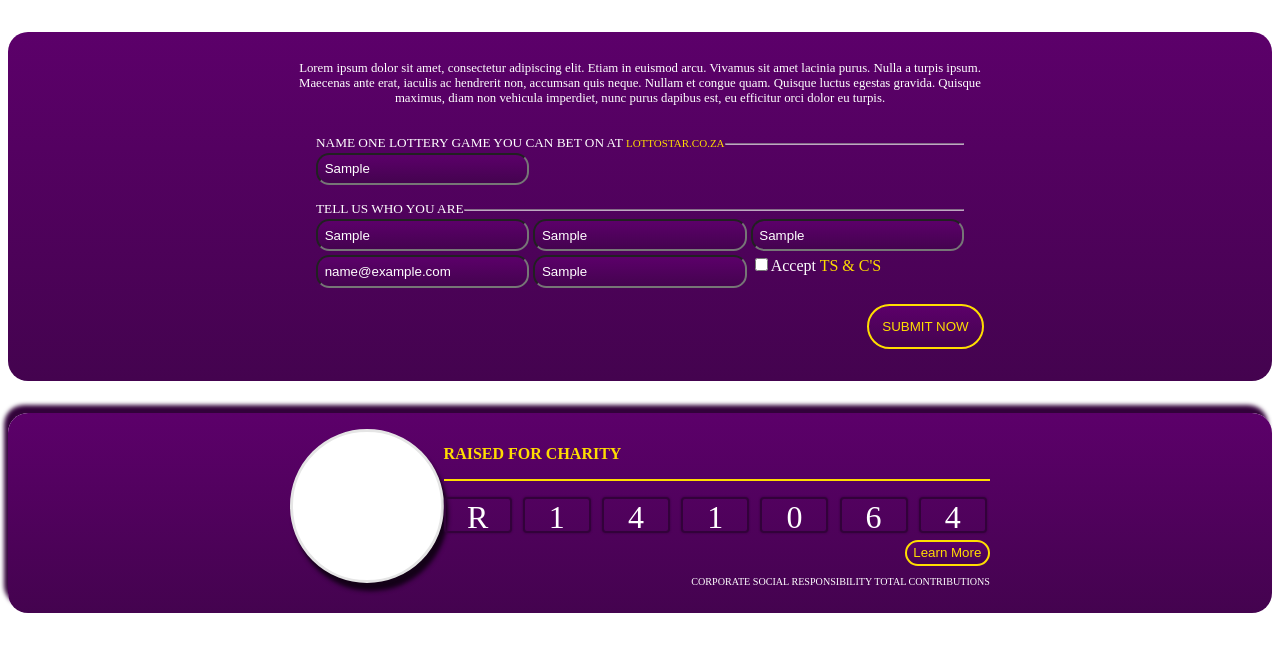
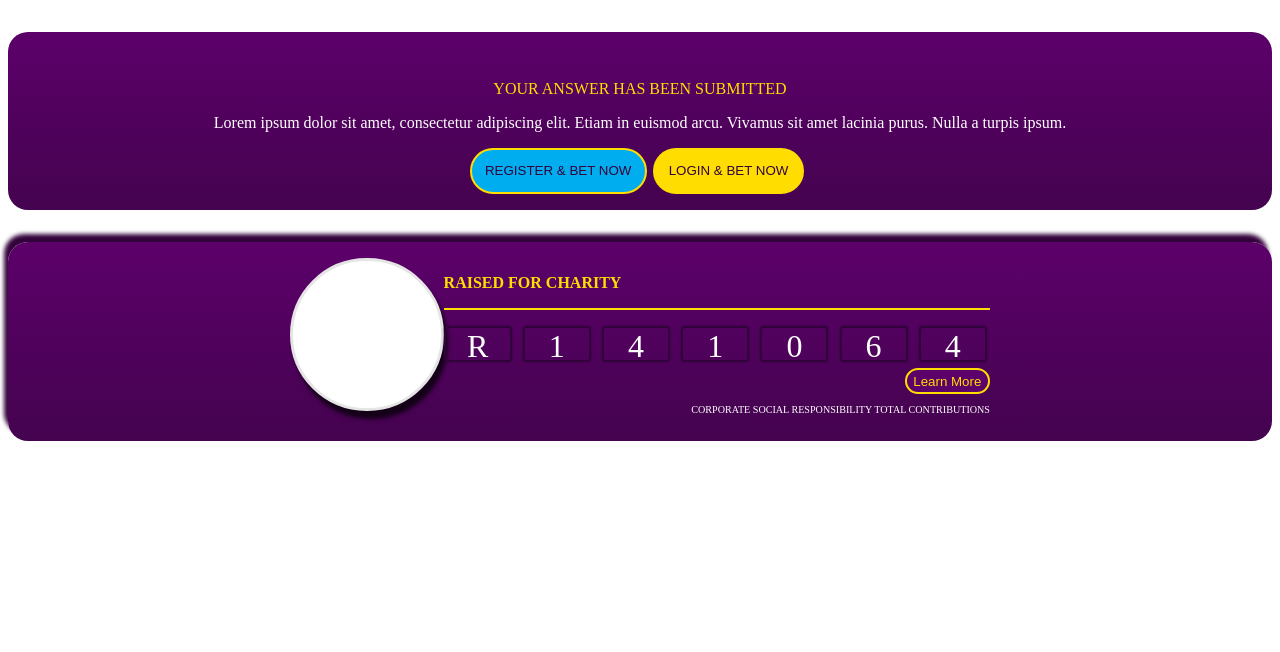
Before and after one commit to T-Nkuna/lottoStar, a plain HTML site: page index.html in a window 1280 px wide. Both pictures are taken after typing "Sample", "Sample", "Sample", "Sample", "name@example.com", "Sample" into the empty fields and a click on the button "SUBMIT NOW". Drawn offline with Linux system fonts and the light colour scheme.

Commit message:
Updated submit click handler functionality.

```diff
--- a/css/lottoStarButton.component.css
+++ b/css/lottoStarButton.component.css
@@ -1,7 +1,7 @@
 .lotto-star-button
 {
 
-    background: linear-gradient(180deg, #5C006A 0%, #44034F 100%);
+
     border: 2px solid #FFDD00;
     box-sizing: border-box;
     border-radius: 30px;
--- a/js/lottoStarComponents/lottoStarButton.component.js
+++ b/js/lottoStarComponents/lottoStarButton.component.js
@@ -1,14 +1,19 @@
 export default class LottoStarButton{
 
-    constructor(text){
+    constructor(text,cssOptions={}){
         this.text = text;
         this.htmlElement = document.createElement("button");
+        this.cssOptions = cssOptions;
     }
 
     render(container){
 
         this.htmlElement.classList.add("lotto-star-button");
         this.htmlElement.innerHTML = this.text;
+        for(let propName in this.cssOptions)
+        {
+            this.htmlElement.style[propName] = this.cssOptions[propName];
+        }
         container.appendChild(this.htmlElement);
         return container;
     }
--- a/js/lottoStarComponents/lottoStarMain.component.js
+++ b/js/lottoStarComponents/lottoStarMain.component.js
@@ -1,8 +1,9 @@
 import LottoStarForm from "./LottoStarForm.component.js";
 import LottoStarButton from "./lottoStarButton.component.js";
 import DigitBlocks from "./digitBlocks.component.js";
+import formEventHandler from "../lottoStarEventHandlers/lottoStarMain.handler.js"
 
-export default class LottoStartMain
+export default class LottoStarMain
 {
     constructor(){
 
@@ -58,10 +59,10 @@ export default class LottoStartMain
             }
         ]);
 
-        let lsSubmitFormButton = new LottoStarButton("SUBMIT NOW");
-        let learnMoreButton = new LottoStarButton("Learn More");
+        let lsSubmitFormButton = new LottoStarButton("SUBMIT NOW",{backgroundColor:"#5C006A"});
+        let learnMoreButton = new LottoStarButton("Learn More",{backgroundColor:"#5C006A"});
         lsSubmitFormButton.onClick((event)=>{
-           alert("TO DO");
+           formEventHandler.onFormSubmit(event,landingPageMainContent1);
         });
 
 
--- /dev/null
+++ b/js/lottoStarComponents/lottoStarMessageSubmitted.component.js
@@ -0,0 +1,46 @@
+import LottoStarButton from "./lottoStarButton.component.js";
+
+export default class MessageSubmitted{
+
+    constructor(successMessage){
+        this.successMessage = successMessage;
+    }
+
+    render(componentContainer){
+        componentContainer.innerHTML = "";
+        componentContainer.style.textAlign = "center";
+        let messageContainer = document.createElement("div");
+        messageContainer.style.color = "#FFDD00";
+        messageContainer.style.marginTop ="2em";
+        messageContainer.innerHTML = this.successMessage;
+
+        let extraTextContainer = document.createElement("div");
+        extraTextContainer.innerHTML ="Lorem ipsum dolor sit amet, consectetur adipiscing elit. Etiam in euismod arcu. Vivamus sit amet lacinia purus. Nulla a turpis ipsum.";
+        extraTextContainer.style.margin ="1em";
+        let buttonModels = [
+            {
+            text:"REGISTER & BET NOW",
+            backgroundColor:"#00AEEF",
+            color:"#32023A"
+            },
+            {
+            text:"LOGIN & BET NOW",
+            backgroundColor:"#FFDD00",
+            color:"#32023A"
+        }];
+
+        let tempContainer = document.createElement("div");
+        let btnElements = buttonModels.map(btnRec=>{
+           let btn = new LottoStarButton(btnRec.text,{backgroundColor:btnRec.backgroundColor});
+           btn.render(tempContainer);
+           btn.htmlElement.style.backgroundColor = btnRec.backgroundColor;
+           btn.htmlElement.style.marginRight = "0.5em";
+           btn.htmlElement.style.color = btnRec.color;
+
+           return btn.htmlElement;
+        });
+
+        [messageContainer,extraTextContainer,...btnElements].forEach(ele=>componentContainer.appendChild(ele));
+
+    }
+}
--- /dev/null
+++ b/js/lottoStarEventHandlers/lottoStarMain.handler.js
@@ -0,0 +1,11 @@
+import MessageSubmitted from "../lottoStarComponents/lottoStarMessageSubmitted.component.js";
+let eventHandlers = {};
+
+eventHandlers.onFormSubmit = function(event,componentContainer){
+    [...componentContainer.childNodes].forEach(childNode=>childNode.remove());
+    let messageComp = new MessageSubmitted("YOUR ANSWER HAS BEEN SUBMITTED");
+    messageComp.render(componentContainer);
+
+};
+
+export default eventHandlers;
```
Also changed, not shown: js/lottoStarComponents/forCharity.component.js (deleted, +0 -7 lines).
